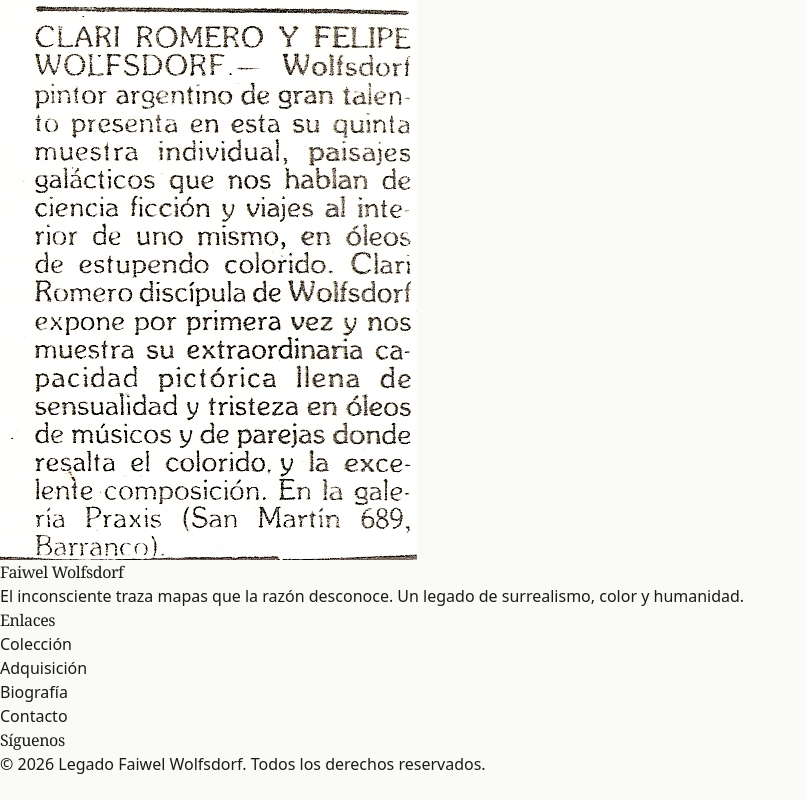
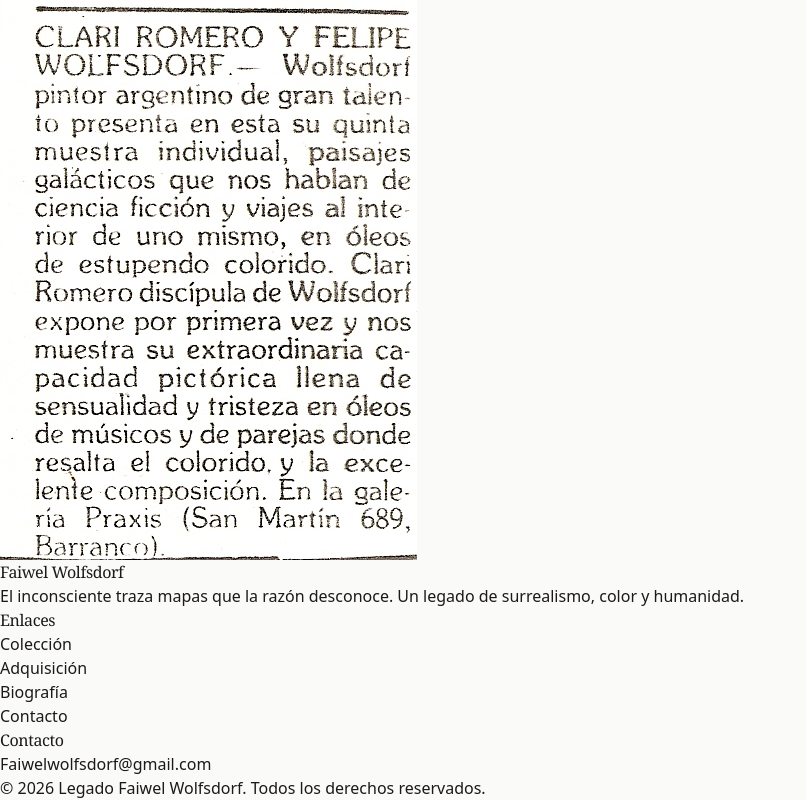
Before and after one commit to mirtalonghi/wolfsdorff, a React (Vite) app: page /criticas in a window 1280 px wide. Shown: the part 5138-5938 px from the top of the page, without its empty margins (0-806 px from the left). Before the commit the page ends 5914 px from the top, so only its background shows below. Built offline with nearby package versions, Linux system fonts and the light colour scheme.

Commit message:
upload some modifications on layout

```diff
--- a/src/components/Layout.jsx
+++ b/src/components/Layout.jsx
@@ -153,10 +153,13 @@ const Layout = ({ children }) => {
           </div>
 
           <div>
-            <h4 className="text-white text-xs uppercase tracking-[0.15em] mb-6">Síguenos</h4>
-            <div className="flex space-x-4">
-
-            </div>
+            <h4 className="text-white text-xs uppercase tracking-[0.15em] mb-6">Contacto</h4>
+            <a
+              href="mailto:Faiwelwolfsdorf@gmail.com"
+              className="text-sm hover:text-white transition-colors"
+            >
+              Faiwelwolfsdorf@gmail.com
+            </a>
             <p className="mt-6 text-xs text-stone-600">
               © {new Date().getFullYear()} Legado Faiwel Wolfsdorf. Todos los derechos reservados.
             </p>
```
